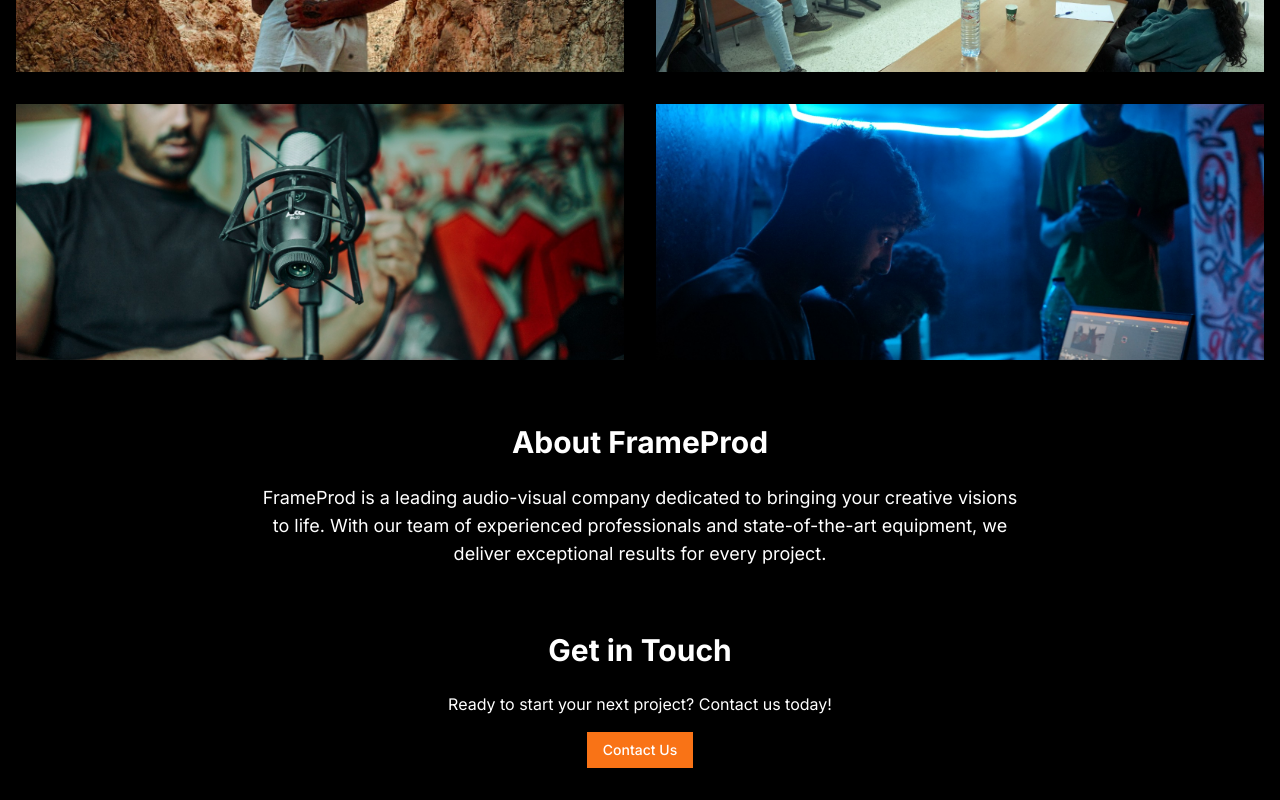
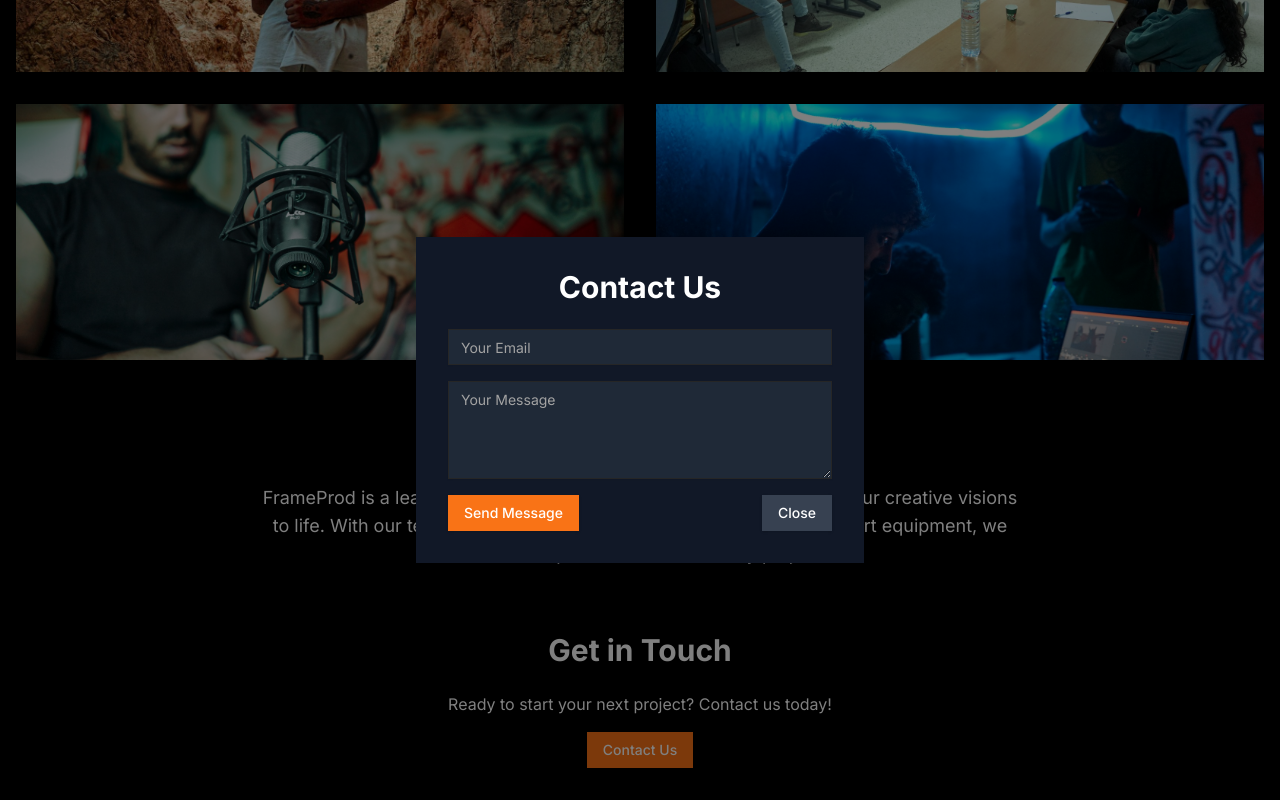
Before and after one commit to AlouiLouai/frame-prod, a Next.js app: page / in a window 1280 px wide. Both pictures are taken after a click on the button "Contact Us". Shown: the part 1542-2342 px from the top of the page. Built offline with nearby package versions, Linux system fonts and the light colour scheme.

Commit message:
modal + chadcn input and textarea

```diff
--- a/src/app/page.tsx
+++ b/src/app/page.tsx
@@ -1,8 +1,13 @@
+"use client";
+import { useState } from "react";
 import { Button } from "@/components/ui/button";
 import HorizontalStorySlider from "@/components/HorizentalStorySlider";
 import { FeaturedProject } from "@/components/projects/FeaturedProject";
+import { ContactModal } from "@/components/modals/ContactModal";
 
 export default function Home() {
+  const [isContactModalOpen, setIsContactModalOpen] = useState(false);
+
   return (
     <div className="container mx-auto px-4 py-8">
       <section id="hero" className="text-center mb-16">
@@ -57,10 +62,17 @@ export default function Home() {
         <p className="mb-4">
           Ready to start your next project? Contact us today!
         </p>
-        <Button className="bg-orange-500 hover:bg-orange-600 text-white">
+        <Button
+          className="bg-orange-500 hover:bg-orange-600 text-white"
+          onClick={() => setIsContactModalOpen(true)}
+        >
           Contact Us
         </Button>
       </section>
+      <ContactModal
+        isOpen={isContactModalOpen}
+        onClose={() => setIsContactModalOpen(false)}
+      />
     </div>
   );
 }
--- /dev/null
+++ b/src/components/modals/ContactModal.tsx
@@ -0,0 +1,66 @@
+"use client"
+
+import { useState } from "react"
+import { Button } from "@/components/ui/button"
+import { Input } from "@/components/ui/input"
+import { Textarea } from "@/components/ui/textarea"
+
+interface ContactModalProps {
+  isOpen: boolean
+  onClose: () => void
+}
+
+export function ContactModal({ isOpen, onClose }: ContactModalProps) {
+  const [email, setEmail] = useState("")
+  const [message, setMessage] = useState("")
+
+  const handleSubmit = (e: React.FormEvent) => {
+    e.preventDefault()
+    // Here you would typically send the email
+    console.log("Sending email:", { name, email, message })
+    // Reset form
+    setEmail("")
+    setMessage("")
+    onClose()
+  }
+
+  if (!isOpen) return null
+
+  return (
+    <div className="fixed inset-0 bg-black bg-opacity-50 flex justify-center items-center p-4">
+      <div className="bg-gray-900 p-8 rounded-lg max-w-md w-full">
+        <h2 className="text-3xl font-bold mb-6 text-center text-white">Contact Us</h2>
+        <form onSubmit={handleSubmit}>
+          <div className="mb-4">
+            <Input
+              type="email"
+              placeholder="Your Email"
+              value={email}
+              onChange={(e) => setEmail(e.target.value)}
+              required
+              className="w-full bg-gray-800 text-white"
+            />
+          </div>
+          <div className="mb-4">
+            <Textarea
+              placeholder="Your Message"
+              value={message}
+              onChange={(e) => setMessage(e.target.value)}
+              required
+              className="w-full bg-gray-800 text-white"
+              rows={4}
+            />
+          </div>
+          <div className="flex justify-between">
+            <Button type="submit" className="bg-orange-500 hover:bg-orange-600 text-white">
+              Send Message
+            </Button>
+            <Button onClick={onClose} className="bg-gray-700 hover:bg-gray-600 text-white">
+              Close
+            </Button>
+          </div>
+        </form>
+      </div>
+    </div>
+  )
+}
--- /dev/null
+++ b/src/components/ui/input.tsx
@@ -0,0 +1,22 @@
+import * as React from "react"
+
+import { cn } from "@/lib/utils"
+
+const Input = React.forwardRef<HTMLInputElement, React.ComponentProps<"input">>(
+  ({ className, type, ...props }, ref) => {
+    return (
+      <input
+        type={type}
+        className={cn(
+          "flex h-9 w-full rounded-md border border-input bg-transparent px-3 py-1 text-base shadow-sm transition-colors file:border-0 file:bg-transparent file:text-sm file:font-medium file:text-foreground placeholder:text-muted-foreground focus-visible:outline-none focus-visible:ring-1 focus-visible:ring-ring disabled:cursor-not-allowed disabled:opacity-50 md:text-sm",
+          className
+        )}
+        ref={ref}
+        {...props}
+      />
+    )
+  }
+)
+Input.displayName = "Input"
+
+export { Input }
--- /dev/null
+++ b/src/components/ui/textarea.tsx
@@ -0,0 +1,22 @@
+import * as React from "react"
+
+import { cn } from "@/lib/utils"
+
+const Textarea = React.forwardRef<
+  HTMLTextAreaElement,
+  React.ComponentProps<"textarea">
+>(({ className, ...props }, ref) => {
+  return (
+    <textarea
+      className={cn(
+        "flex min-h-[60px] w-full rounded-md border border-input bg-transparent px-3 py-2 text-base shadow-sm placeholder:text-muted-foreground focus-visible:outline-none focus-visible:ring-1 focus-visible:ring-ring disabled:cursor-not-allowed disabled:opacity-50 md:text-sm",
+        className
+      )}
+      ref={ref}
+      {...props}
+    />
+  )
+})
+Textarea.displayName = "Textarea"
+
+export { Textarea }
```
